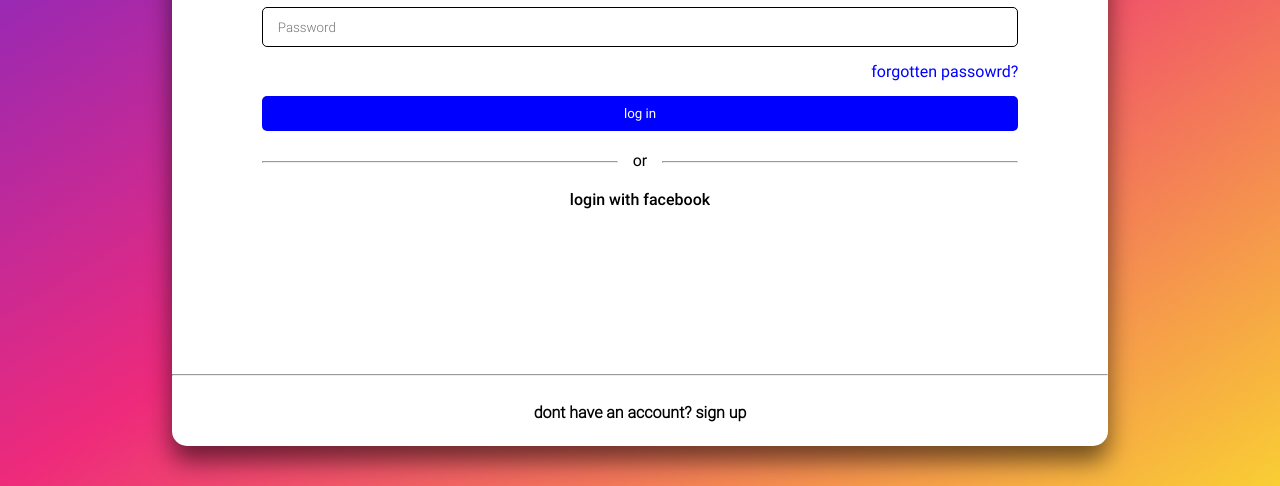
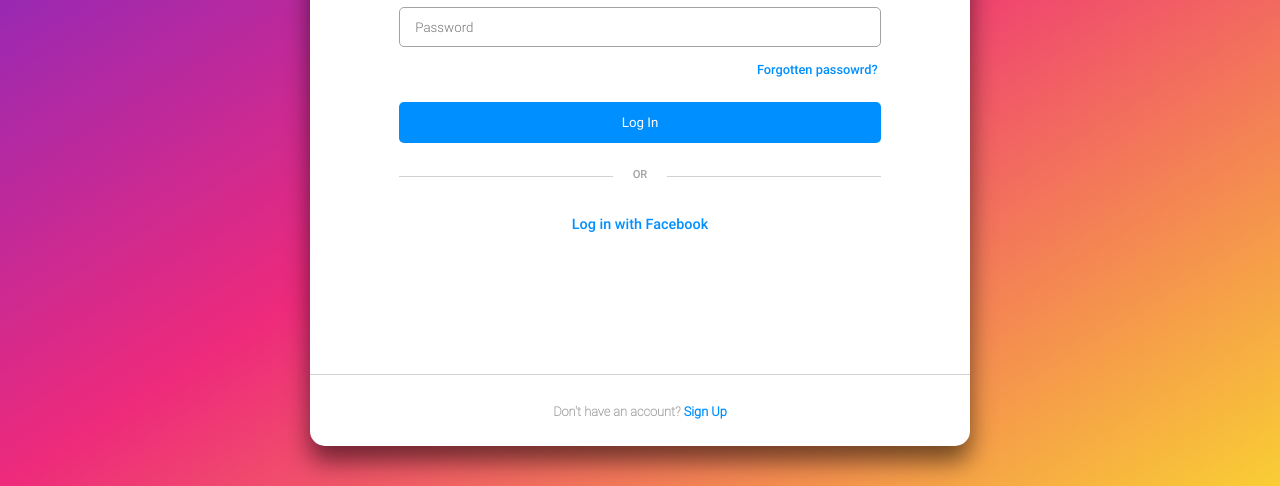
Before and after one commit to CenaBabajannjhad/Ui-instagram-LogIn, a website: page index.html in a window 1280 px wide. Shown: the part 314-800 px from the top of the page. Drawn offline with Linux system fonts and the light colour scheme.

Commit message:
finish styles

```diff
--- a/index.html
+++ b/index.html
@@ -22,20 +22,20 @@
                 <section id="input-section">
                     <!-- username input -->
                     <div id="username-input">
-                        <input class="input" type="text" placeholder="enter your username">
+                        <input class="input" type="text" placeholder="Phone number, username or email address">
                     </div>
                     <!-- password input -->
                     <div id="password-input">
-                        <input class="input" type="text" placeholder="Password">
+                        <input class="input" type="password" placeholder="Password">
                     </div>
                 </section>
                 <!-- forgotten-password link area -->
                 <section id="forgotten-password">
-                    <p id="forgotten">forgotten passowrd?</p>
+                    <p id="forgotten">Forgotten passowrd?</p>
                 </section>
                 <!-- login-button area -->
                 <section id="submit">
-                    <button id="login-button">log in</button>
+                    <button id="login-button">Log In</button>
                 </section>
                 <!-- or area -->
                 <section id="or-section">
@@ -43,7 +43,7 @@
                         <hr>
                     </div>
                     <div class="or">
-                        <p id="or-p">or</p>
+                        <p id="or-p">OR</p>
                     </div>
                     <div class="hr hr-right">
                         <hr>
@@ -51,7 +51,7 @@
                 </section>
                 <!-- login with facebook area -->
                 <section id="login-with-facebook">
-                    <p>login with facebook</p>
+                    <p>Log in with Facebook</p>
                 </section>
             </main>
             <!-- ^^end main area^^ -->
@@ -60,7 +60,10 @@
                 <hr id="footer-hr">
                 <section class="text">
                     <div class="footer-txt">
-                        <h4 id="signUp">dont have an account? sign up</h4>
+                        <h4 id="signUp">
+                            Don't have an account?
+                            <a class="signUp" href="">Sign Up</a>
+                        </h4>
                     </div>
                 </section>
             </footer>
--- a/src/css/style.css
+++ b/src/css/style.css
@@ -23,12 +23,19 @@
 .p-x{
     padding: 0px 7vw;
 }
+hr {
+    height: 1px;
+    background-color: #d1d1d1;
+    border: none;
+}
 /* general style */
 *{
     padding: 0;
     margin: 0;
     box-sizing: border-box;
     scroll-behavior: smooth;
+    list-style: none;
+    text-decoration: none;
 }
 /* body styles */
 body{
@@ -83,19 +90,20 @@ body{
     width: 100%;
     height: 5vh;
     background: none;
-    border: solid 1px #000;   /* border color is #DBDBDB */
+    border: solid 1px #A3A3A3;
     border-radius: 5px;
     padding: 0px 15px;
     font-family: "roboto-light";
 }
 /* forgotten password styles */
 #forgotten-password{
-    padding: 15px 0px;
+    padding: 15px 3px 25px 0px;
     text-align: right;
 }
 #forgotten{
-    color: blue;
-    font-family: "roboto-regular";
+    color: #008FFF;
+    font-size: .8rem;
+    font-family: "roboto-medium";
 }
 /* submit styles */
 #submit{
@@ -104,40 +112,43 @@ body{
 #login-button{
     font-family: "roboto-regular";
     width: 100%;
-    padding: 10px 0px;
+    padding: 13px 0px;
     border-radius: 5px;
     border: none;
     color: white;
-    background: blue;
+    background: #008FFF;
 }
 /* or styles */
 #or-section{
-    font-family: "roboto-regular";
+    font-family: "roboto-medium";
     width: 100%;
     display: flex;
     align-items: center;
     justify-content: center;
-    padding-top: 20px;
+    padding-top: 25px;
 }
-/* #or-p{
-    font-size: 1.1rem;
-} */
+#or-p{
+    color: #A3A3A3;
+    font-size: .7rem;
+}
 .hr{
     width: 100%;
     padding-top: 3px;
 }
 .hr-left{
-    padding-right: 15px;
+    padding-right: 20px;
 }
 .hr-right{
-    padding-left: 15px;
+    padding-left: 20px;
 }
 /* log in with facebook styels */
 #login-with-facebook{
     font-family: "roboto-medium";
+    font-size: .9rem;
     width: 100%;
     text-align: center;
-    padding-top: 20px;
+    padding-top: 35px;
+    color: #008FFF;
 }
 /* footer styles */
 #footer{
@@ -158,5 +169,56 @@ body{
     padding: 0px 7vw;
 }
 #signUp{
+    font-size: .8rem;
+    font-family: "roboto-thin";
+    color: #A3A3A3;
+}
+.signUp{
     font-family: "roboto-light";
+    color: #008FFF;
 }
+
+
+
+/* *************** */
+/* Responsive area */
+@media only screen and (max-width: 600px) {
+    .form{
+        background: #fff;
+        height: 90%;
+        width: 85%;
+        border-radius: 15px;
+        box-shadow: 0px 15px 25px #0000008b;
+    }
+}
+
+
+@media only screen and (min-width: 600px) and (max-width : 992px) {
+    .form{
+        background: #fff;
+        height: 90%;
+        width: 75%;
+        border-radius: 15px;
+        box-shadow: 0px 15px 25px #0000008b;
+    }
+}
+
+@media only screen and (min-width: 992px) and (max-width : 1200px) {
+    .form{
+        background: #fff;
+        height: 90%;
+        width: 60%;
+        border-radius: 15px;
+        box-shadow: 0px 15px 25px #0000008b;
+    }
+}
+
+@media only screen and (min-width: 1200px) and (max-width : 2000px) {
+    .form{
+        background: #fff;
+        height: 90%;
+        width: 60%;
+        border-radius: 15px;
+        box-shadow: 0px 15px 25px #0000008b;
+    }
+}
```
